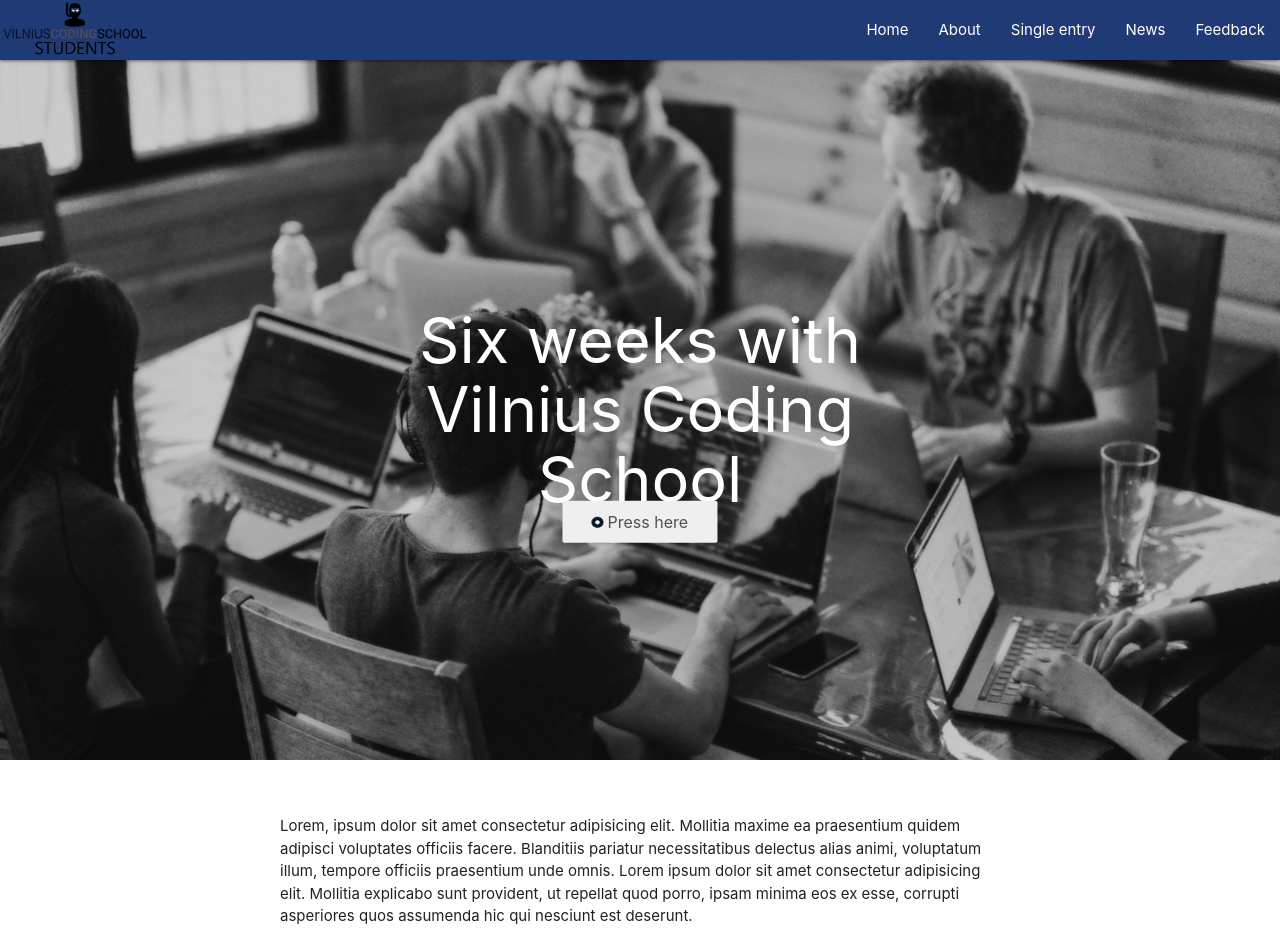
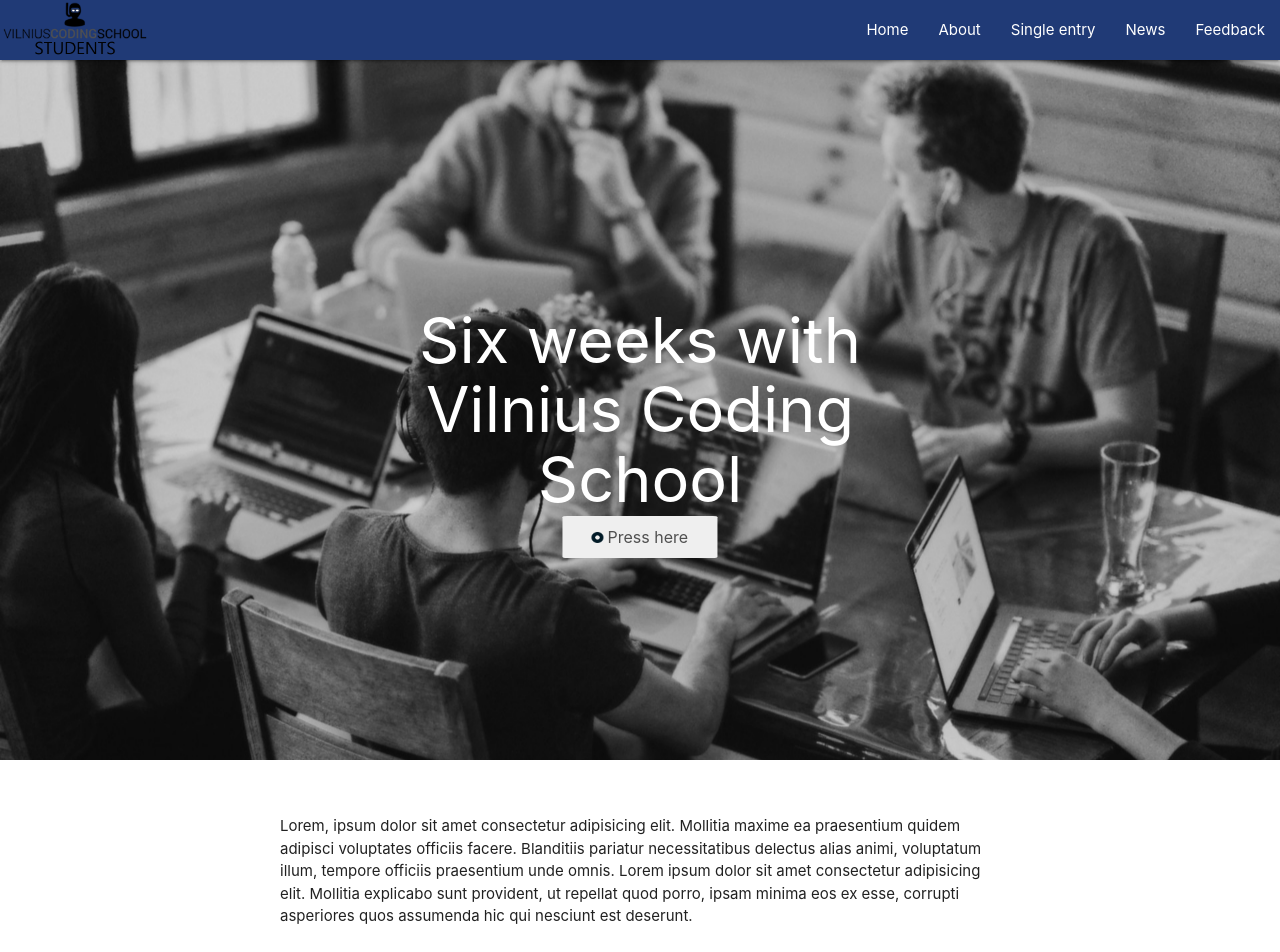
Before and after one commit to Arturasrom/grupe3, a PHP site: page / in a window 1280 px wide. Shown: the top 952 px of the page. Run offline with PHP 8.4, Linux system fonts and the light colour scheme.

Commit message:
kolegos, atnaujinimai :)

```diff
--- a/styles/style.css
+++ b/styles/style.css
@@ -40,7 +40,9 @@
     font-size: 30px;
     ;
 }
-
+.parallax img{
+    filter: grayscale(90%);
+}
 
 /* Aušros stiliaus kodas: */
 
@@ -89,9 +91,9 @@ h1.title {
     transition-duration: 0.4s;
     cursor: pointer;
     position: absolute;
-    top: 66%;
+    top: 50%;
     left: 50%;
-    transform: translate(-50%, -50%);
+    transform: translate(-50%, 250%);
     margin: 0;
     border-radius: 3%;
 }
```
